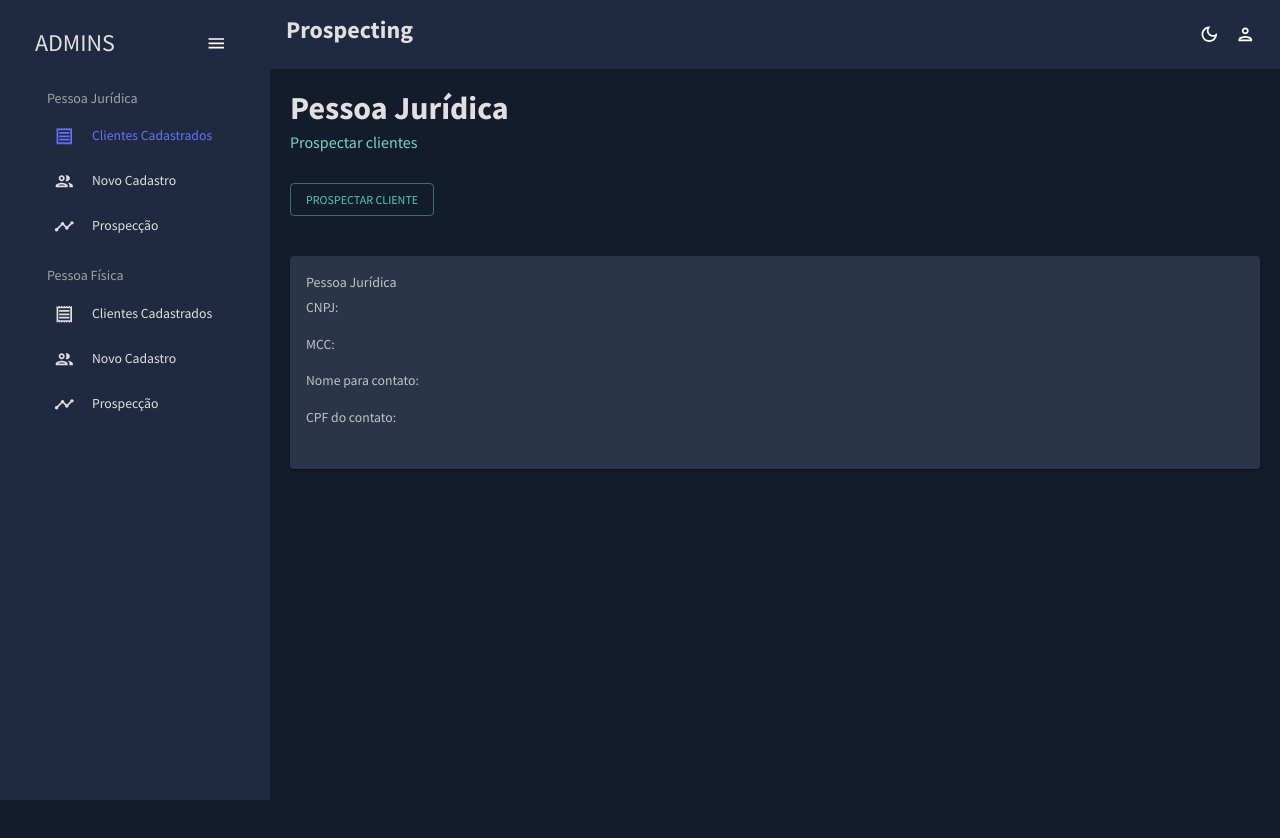
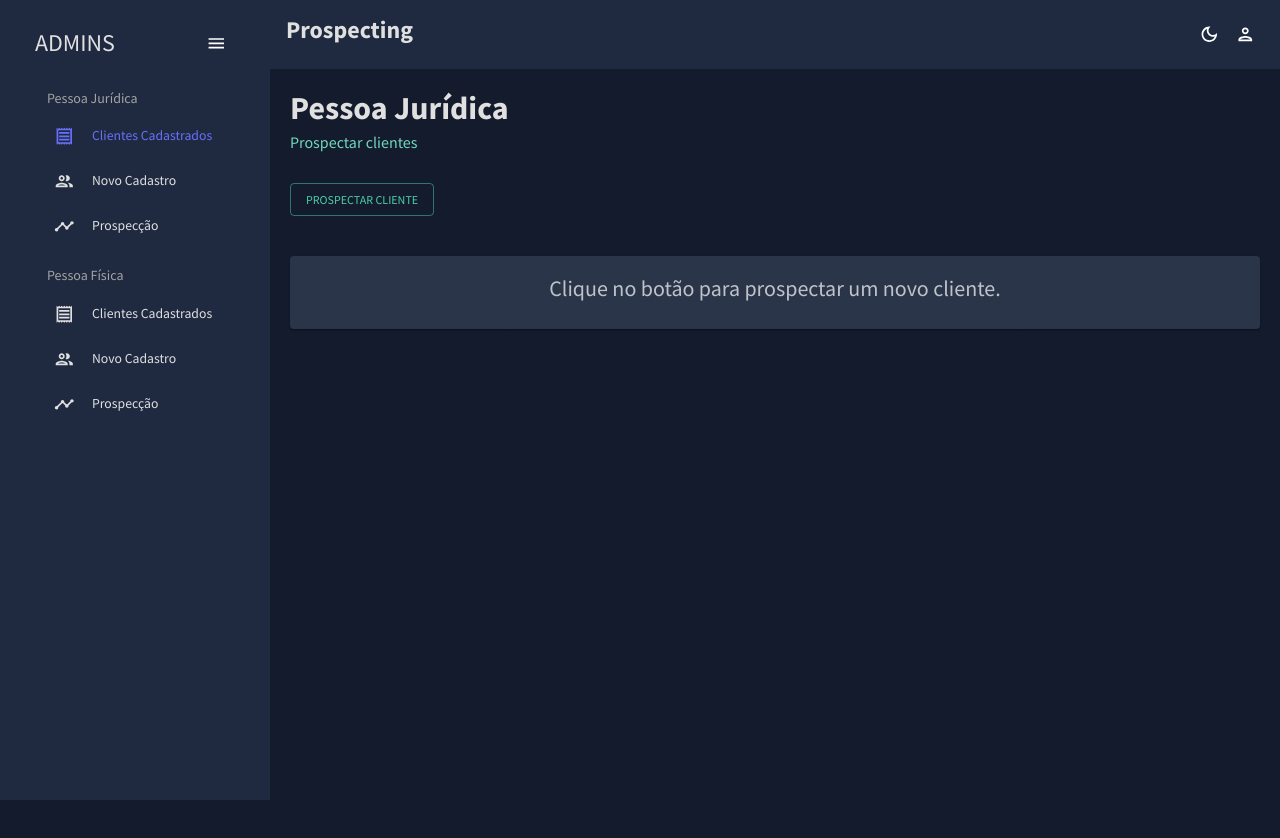
Before and after one commit to Akaori/customer-prospecting-app, a React (Create React App) app in the folder frontend/: page /pessoa-juridica/prospectar in a window 1280 px wide. Shown: the top 838 px of the page. Built offline with nearby package versions, Linux system fonts and the light colour scheme.

Commit message:
add conditional id there is a customer

```diff
--- a/frontend/src/scenes/prospectlegalentitycustomer/index.js
+++ b/frontend/src/scenes/prospectlegalentitycustomer/index.js
@@ -27,6 +27,16 @@ const ProspectLegalEntityCustomer = () => {
         setCustomer(response.data);
       });
   };
+
+  function isEmpty(obj) {
+    for (const prop in obj) {
+      if (Object.hasOwn(obj, prop)) {
+        return false;
+      }
+    }
+
+    return true;
+  }
 
   return (
     <Box m="20px">
@@ -59,6 +69,8 @@ const ProspectLegalEntityCustomer = () => {
             }}
           >
             <CardContent>
+              {!isEmpty(customer) && (
+                <div>
                   <Typography
                     sx={{ fontSize: 14 }}
                     color="text.secondary"
@@ -67,42 +79,52 @@ const ProspectLegalEntityCustomer = () => {
                     Pessoa Jurídica
                   </Typography>
                   <Typography
-                vsx={{ mb: 2.0 }}
+                    sx={{ fontSize: 24, mb: 2.0 }}
                     component="div"
                   >
                     {customer.corporateName}
                   </Typography>
                   <Typography
-                sx={{ mb: 2.0 }}
+                    sx={{ mb: 2.0, fontSize: 20 }}
                     component="div"
                     color="text.secondary"
                   >
                     CNPJ: {customer.cnpj}
                   </Typography>
                   <Typography
-                sx={{ mb: 2.0 }}
+                    sx={{ mb: 2.0, fontSize: 20 }}
                     color="text.secondary"
                   >
                     MCC: {customer.mcc}
                   </Typography>
                   <Typography
-                sx={{ mb: 2.0 }}
+                    sx={{ mb: 2.0, fontSize: 20 }}
                     color="text.secondary"
                   >
                     Nome para contato: {customer.contactName}
                   </Typography>
                   <Typography
-                sx={{ mb: 2.0 }}
+                    sx={{ mb: 2.0, fontSize: 20 }}
                     color="text.secondary"
                   >
                     CPF do contato: {customer.contactCpf}
                   </Typography>
                   <Typography
-                sx={{ mb: 2.0 }}
+                    sx={{ mb: 2.0, fontSize: 20 }}
                     color="text.secondary"
                   >
                     {customer.email}
                   </Typography>
+                </div>
+              )}
+              {isEmpty(customer) && (
+                <Typography
+                  sx={{ fontSize: 22, textAlign: "center" }}
+                  color="text.secondary"
+                >
+                  Clique no botão para prospectar um novo cliente.
+                </Typography>
+              )}
             </CardContent>
           </Card>
         </Grid>
```
Lines whose indentation alone changed are shown as unchanged.
